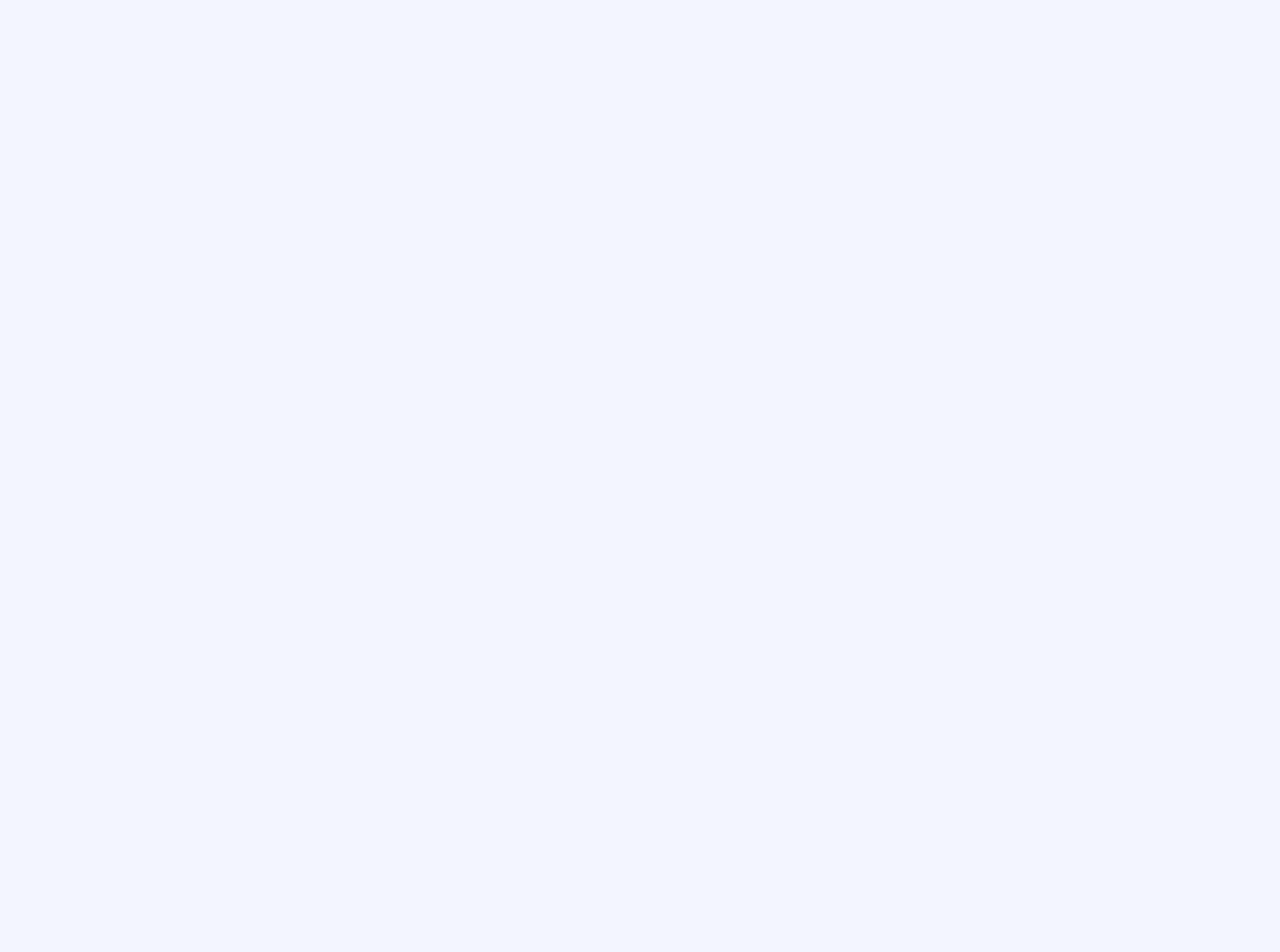
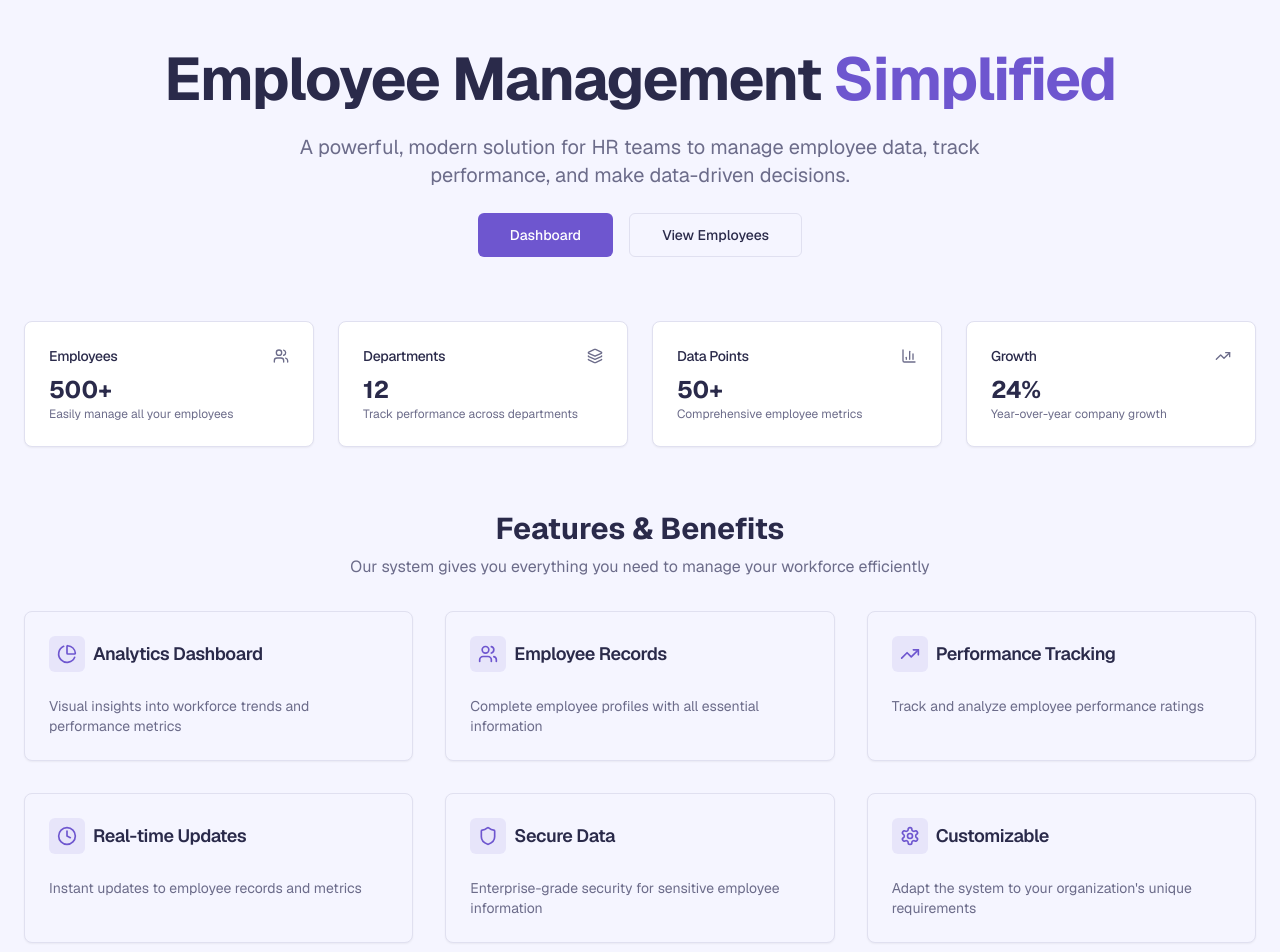
Before and after one commit to M0-o/Employee-management-system, a Next.js app: page / in a window 1280 px wide. Shown: the part 80-1032 px from the top of the page. Before the commit the page ends 800 px from the top, so only its background shows below. Built offline with nearby package versions, Linux system fonts and the light colour scheme; no server answers.

Commit message:
added employee deletion , modification , and a homepage

```diff
--- /dev/null
+++ b/app/employees/[id]/update/page.tsx
@@ -0,0 +1,35 @@
+import { type T_Employee } from "@/data/types"
+import  EmployeeForm  from "@/components/forms/create-employee"
+import { Toaster } from "@/components/ui/toaster"
+import {MUTATIONS} from "@/data/mutations"
+import { QUERIES } from "@/data/queries";
+import { revalidatePath } from "next/cache";
+import { redirect } from "next/navigation";
+type ParamsWithId = Promise<any> & {
+    id: string
+  }
+
+export default async function Home({
+    params,
+  }: {
+    params: ParamsWithId
+  }) {
+    const id:number = (await params).id;
+    const employee = await QUERIES.getEmployee(id);
+  const handleSubmit = async (data: T_Employee) => {
+    "use server"
+    MUTATIONS.updateEmployee(data);
+    revalidatePath(`/employees/${id}`);
+    redirect(`/employees/${id}`);
+  }
+
+  return (
+    <main className="container mx-auto py-10 px-4">
+      <h1 className="text-3xl font-bold mb-8">Employee Data Form</h1>
+      <div className=" border p-6 rounded-lg shadow-md">
+        <EmployeeForm defaultValues={employee} onSubmit={handleSubmit} />
+      </div>
+      <Toaster />
+    </main>
+  )
+}
--- a/app/page.tsx
+++ b/app/page.tsx
@@ -1,7 +1,149 @@
-export default async function Home() {
+import Link from "next/link";
+import {
+  BarChart3,
+  Users,
+  PieChart,
+  TrendingUp,
+  Layers,
+  Settings,
+  Clock,
+  Shield,
+} from "lucide-react";
+import { Button } from "@/components/ui/button";
+import { Card, CardContent, CardDescription, CardHeader, CardTitle } from "@/components/ui/card";
+
+export default function Home() {
   return (
-    <>
-      <main className="flex-1 flex flex-col gap-6 px-4"></main>
-    </>
+    <div className="flex flex-col gap-16 py-12">
+      {/* Hero Section */}
+      <section className="text-center space-y-6">
+        <h1 className="text-4xl md:text-5xl lg:text-6xl font-bold tracking-tight">
+          Employee Management <span className="text-primary">Simplified</span>
+        </h1>
+        <p className="text-xl text-muted-foreground max-w-3xl mx-auto">
+          A powerful, modern solution for HR teams to manage employee data,
+          track performance, and make data-driven decisions.
+        </p>
+        <div className="flex flex-wrap gap-4 justify-center">
+          <Button size="lg" asChild>
+            <Link href="/dashboard">Dashboard</Link>
+          </Button>
+          <Button size="lg" variant="outline" asChild>
+            <Link href="/employees">View Employees</Link>
+          </Button>
+        </div>
+      </section>
+
+      {/* Stats Section */}
+      <section className="grid grid-cols-1 md:grid-cols-2 lg:grid-cols-4 gap-6">
+        {[
+          {
+            title: "Employees",
+            value: "500+",
+            description: "Easily manage all your employees",
+            icon: Users,
+          },
+          {
+            title: "Departments",
+            value: "12",
+            description: "Track performance across departments",
+            icon: Layers,
+          },
+          {
+            title: "Data Points",
+            value: "50+",
+            description: "Comprehensive employee metrics",
+            icon: BarChart3,
+          },
+          {
+            title: "Growth",
+            value: "24%",
+            description: "Year-over-year company growth",
+            icon: TrendingUp,
+          },
+        ].map((stat, i) => (
+          <Card key={i}>
+            <CardHeader className="flex flex-row items-center justify-between space-y-0 pb-2">
+              <CardTitle className="text-sm font-medium">{stat.title}</CardTitle>
+              <stat.icon className="h-4 w-4 text-muted-foreground" />
+            </CardHeader>
+            <CardContent>
+              <div className="text-2xl font-bold">{stat.value}</div>
+              <p className="text-xs text-muted-foreground">{stat.description}</p>
+            </CardContent>
+          </Card>
+        ))}
+      </section>
+
+      {/* Features Section */}
+      <section className="space-y-8">
+        <div className="text-center space-y-2">
+          <h2 className="text-3xl font-bold">Features & Benefits</h2>
+          <p className="text-muted-foreground max-w-2xl mx-auto">
+            Our system gives you everything you need to manage your workforce efficiently
+          </p>
+        </div>
+
+        <div className="grid grid-cols-1 md:grid-cols-2 lg:grid-cols-3 gap-8">
+          {[
+            {
+              title: "Analytics Dashboard",
+              description: "Visual insights into workforce trends and performance metrics",
+              icon: PieChart,
+            },
+            {
+              title: "Employee Records",
+              description: "Complete employee profiles with all essential information",
+              icon: Users,
+            },
+            {
+              title: "Performance Tracking",
+              description: "Track and analyze employee performance ratings",
+              icon: TrendingUp,
+            },
+            {
+              title: "Real-time Updates",
+              description: "Instant updates to employee records and metrics",
+              icon: Clock,
+            },
+            {
+              title: "Secure Data",
+              description: "Enterprise-grade security for sensitive employee information",
+              icon: Shield,
+            },
+            {
+              title: "Customizable",
+              description: "Adapt the system to your organization's unique requirements",
+              icon: Settings,
+            },
+          ].map((feature, i) => (
+            <Card key={i} className="border border-border bg-background">
+              <CardHeader>
+                <div className="flex items-center gap-2">
+                  <div className="p-2 rounded-md bg-primary/10 text-primary">
+                    <feature.icon className="h-5 w-5" />
+                  </div>
+                  <CardTitle className="text-lg">{feature.title}</CardTitle>
+                </div>
+              </CardHeader>
+              <CardContent>
+                <CardDescription className="text-sm">{feature.description}</CardDescription>
+              </CardContent>
+            </Card>
+          ))}
+        </div>
+      </section>
+
+      {/* CTA Section */}
+      <section className="bg-primary/5 py-12 px-6 rounded-lg text-center space-y-6">
+        <h2 className="text-2xl md:text-3xl font-bold">Ready to get started?</h2>
+        <p className="text-muted-foreground max-w-2xl mx-auto">
+          Access the dashboard to see your employee data and start making informed decisions.
+        </p>
+        <Button size="lg" asChild>
+          <Link href="/dashboard">Go to Dashboard</Link>
+        </Button>
+      </section>
+    </div>
   );
 }
--- a/app/protected/page.tsx
+++ b/app/protected/page.tsx
@@ -1,8 +1,9 @@
-import { createClient } from "@/lib/supabase/server";
+ import { createClient } from "@/lib/supabase/server";
 import { InfoIcon } from "lucide-react";
 import { redirect } from "next/navigation";
 
 export default async function ProtectedPage() {
+
   const supabase = await createClient();
 
   const {
--- a/components/data-table/config/columns.tsx
+++ b/components/data-table/config/columns.tsx
@@ -189,10 +189,11 @@ export const columns: ColumnDef<T_Employee>[] = [
                 <DropdownMenuLabel>Actions</DropdownMenuLabel>
                 <DropdownMenuItem
                   onClick={() => navigator.clipboard.writeText(employee.emp_id +'')}>
-                  Copy payment ID
+                  Copy Employee ID
                 </DropdownMenuItem>
                 <DropdownMenuSeparator />
                 <DropdownMenuItem onClick={() => router.push(`employees/${employee.emp_id}`)}>View Employee </DropdownMenuItem>
+                <DropdownMenuItem  onClick={()=> router.push(`employees/${employee.emp_id}/update`)}>Update Employee</DropdownMenuItem>
                 <DropdownMenuItem className="text-red-500" onClick={()=> {MUTATIONS.deleteEmployee(employee.emp_id); router.refresh();}}>Delete Employee</DropdownMenuItem>
               </DropdownMenuContent>
             </DropdownMenu>
--- a/components/data-table/data-table.tsx
+++ b/components/data-table/data-table.tsx
@@ -1,4 +1,5 @@
 "use client"
+import Link from "next/link"
 import * as Table from "./imports"
 import {useState} from "react"
 
@@ -66,7 +67,7 @@ export default function DataTable<TData, TValue>({
               })}
           </Table.DropdownMenuContent>
         </Table.DropdownMenu>
-        <Table.Button><a href="/employees/add">Add employee</a></Table.Button>
+        <Table.Button><Link href="/employees/add">Add employee</Link></Table.Button>
       </div>
     <div className="rounded-md border ">
       <Table.Table>
--- a/components/nav/navbar.tsx
+++ b/components/nav/navbar.tsx
@@ -27,12 +27,7 @@ const navigationItems = [
     title: "Employees",
     url: "/employees",
     icon: Users,
-  },
-  {
-    title: "Settings",
-    url: "/settings",
-    icon: Settings2,
-  },
+  }
 ]
 
 type UserProfile = {
@@ -78,16 +73,16 @@ export default function Navbar() {
     : { name: "Guest", email: "guest@example.com", avatar: "/avatars/default.png" }
 
   // Filter out the current path from navigation
-  const navItems = navigationItems.filter(item => item.url !== pathname)
+  const navItems = navigationItems.filter(item => item.url !== pathname && !(pathname == "/"))
 
-  console.log(user?.email);
+
 
   return (
     <header className="bg-background border-b">
       <div className="container mx-auto px-4">
         <div className="h-16 flex items-center justify-between">
           <div className="flex items-center space-x-4">
-            <div className="font-bold text-xl">EMP</div>
+            <Link href="/"><div className="font-bold text-xl">EMP</div></Link>
             <p></p>
             <nav>
               <ul className="flex space-x-4">
--- a/lib/supabase/middleware.ts
+++ b/lib/supabase/middleware.ts
@@ -44,10 +44,10 @@ export const updateSession = async (request: NextRequest) => {
       return NextResponse.redirect(new URL("/sign-in", request.url));
     }
 
-    if (request.nextUrl.pathname === "/" && !user.error) {
+    /* if (request.nextUrl.pathname === "/" && !user.error) {
       return NextResponse.redirect(new URL("/protected", request.url));
     }
-
+ */
     return response;
   } catch (e) {
     // If you are here, a Supabase client could not be created!
```
Also changed, not shown: data/mutations.ts (+18 -0 lines).
